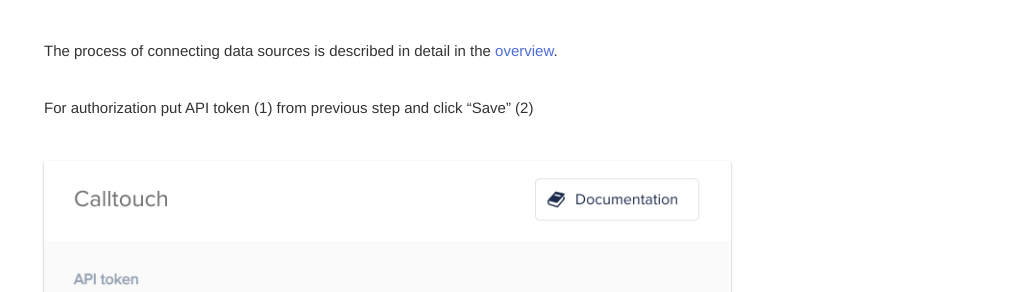
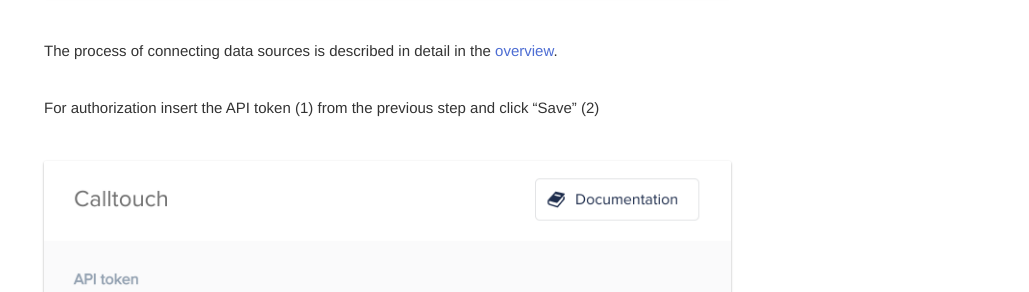
Before and after one commit to segmentstream-com/segmentstream-com.github.io, a Jekyll site: the page built from _docs/datasources/calltouch.md, in a window 1280 px wide and 900 px high, scrolled down 1208 px. Shown: the part 161-453 px from the top of the window, without its empty margins (251-1280 px from the left). Built offline with Jekyll 4.4.1, drawn with Linux system fonts in a browser that asks for light colours; nearby versions of some CDN libraries.

Commit message:
Update _docs/datasources/calltouch.md
Co-Authored-By: Artem Bogomolov <bogomolov89@gmail.com>

```diff
--- a/_docs/datasources/calltouch.md
+++ b/_docs/datasources/calltouch.md
@@ -23,7 +23,7 @@
 
 The process of connecting data sources is described in detail in the [overview](https://docs.segmentstream.com/datasources/index).
 
-For authorization put API token (1) from previous step and click "Save" (2)
+For authorization insert the API token (1) from the previous step and click "Save" (2)
 
 ![](/img/calltouch_3.png)
 
```
